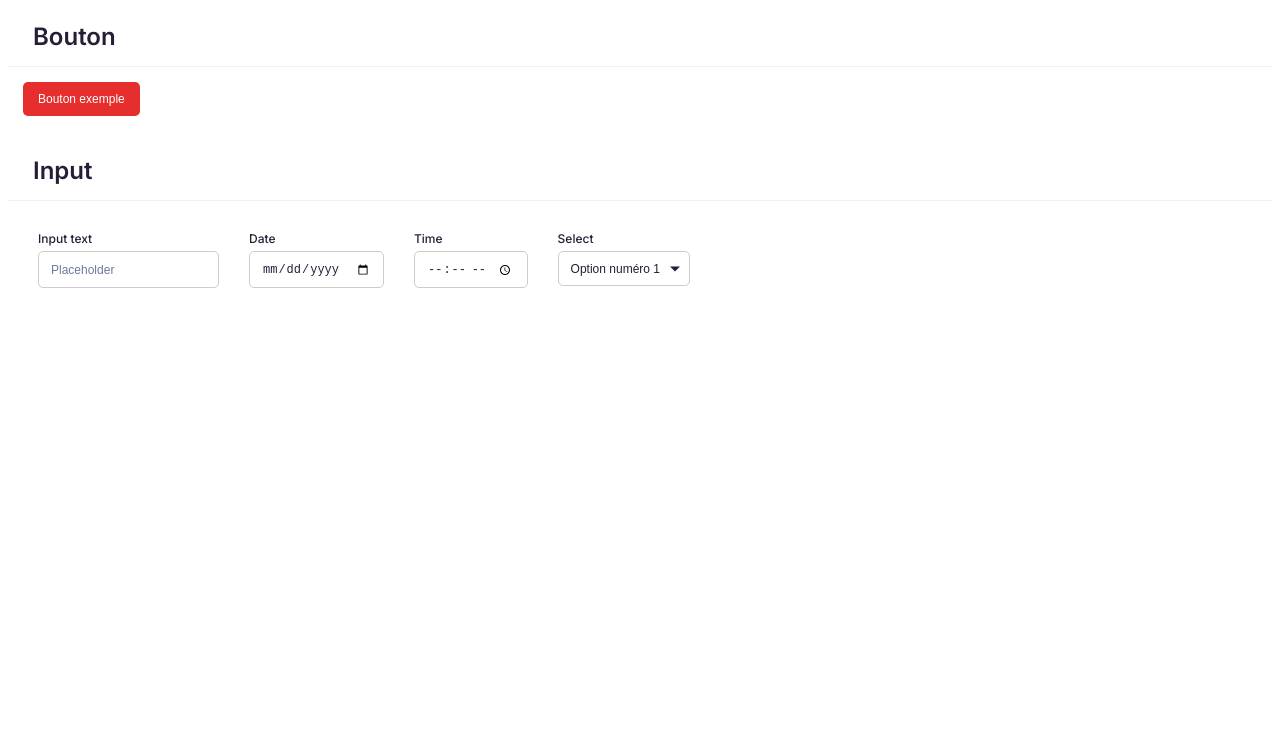
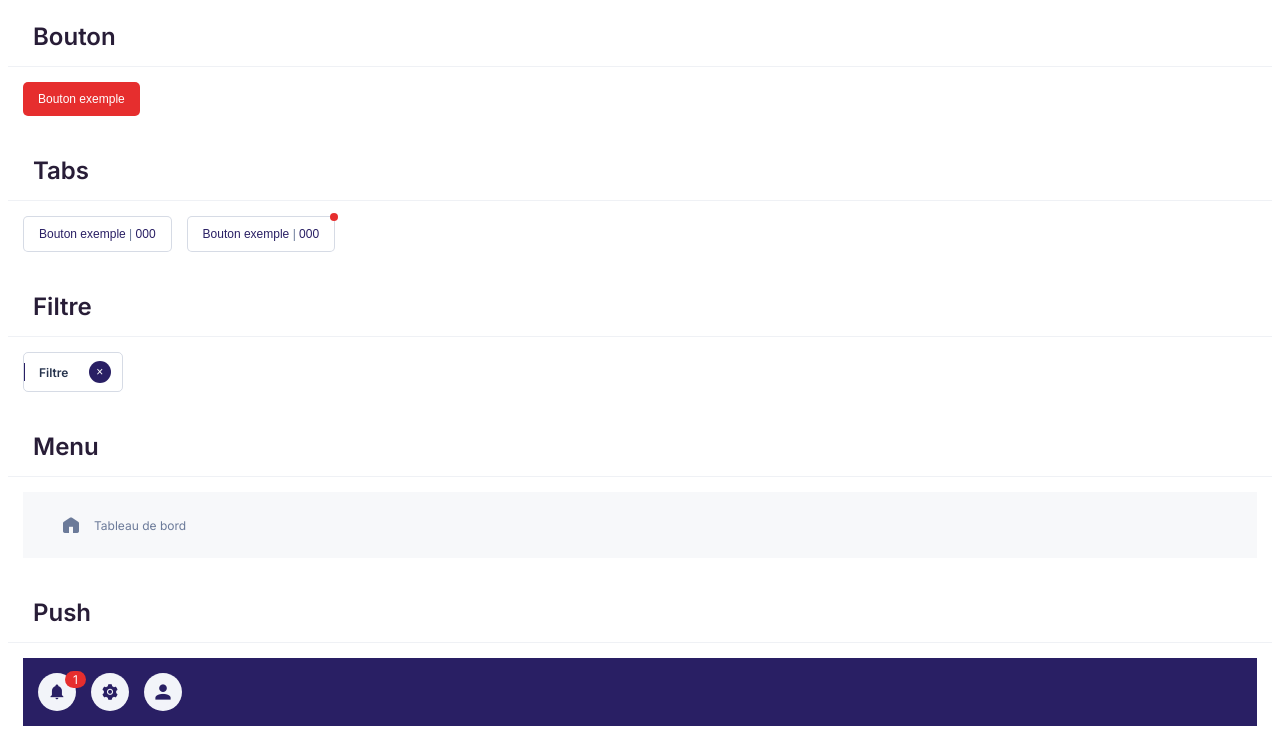
Before and after one commit to Romnain/Components-C-koya, a plain HTML site: page index.html in a window 1280 px wide. Shown: the part 63-800 px from the top of the page. Drawn offline with Linux system fonts and the light colour scheme.

Commit message:
Autre composants

```diff
--- /dev/null
+++ b/fonts.css
@@ -0,0 +1,60 @@
+@font-face {
+    font-family: 'icomoon';
+    src:  url('fonts/icomoon.eot?yahngf');
+    src:  url('fonts/icomoon.eot?yahngf#iefix') format('embedded-opentype'),
+      url('fonts/icomoon.ttf?yahngf') format('truetype'),
+      url('fonts/icomoon.woff?yahngf') format('woff'),
+      url('fonts/icomoon.svg?yahngf#icomoon') format('svg');
+    font-weight: normal;
+    font-style: normal;
+    font-display: block;
+  }
+
+  [class^="icon-"], [class*=" icon-"] {
+    /* use !important to prevent issues with browser extensions that change fonts */
+    font-family: 'icomoon' !important;
+    speak: never;
+    font-style: normal;
+    font-weight: normal;
+    font-variant: normal;
+    text-transform: none;
+    line-height: 1;
+
+    /* Better Font Rendering =========== */
+    -webkit-font-smoothing: antialiased;
+    -moz-osx-font-smoothing: grayscale;
+  }
+
+  .icon-ant-design_setting-filled:before {
+    content: "\e900";
+  }
+  .icon-gridicons_stats-alt:before {
+    content: "\e901";
+  }
+  .icon-ic_baseline-insert-drive-file:before {
+    content: "\e902";
+  }
+  .icon-ic_baseline-photo-camera:before {
+    content: "\e903";
+  }
+  .icon-ic_round-sd-storage:before {
+    content: "\e904";
+  }
+  .icon-ic_round-view-list:before {
+    content: "\e905";
+  }
+  .icon-material-symbols_home-rounded:before {
+    content: "\e906";
+  }
+  .icon-mdi_bell:before {
+    content: "\e907";
+  }
+  .icon-mdi_blog:before {
+    content: "\e908";
+  }
+  .icon-mdi_user:before {
+    content: "\e909";
+  }
+  .icon-ri_calendar-fill:before {
+    content: "\e90a";
+  }
--- a/index.html
+++ b/index.html
@@ -6,6 +6,7 @@
     <meta name="viewport" content="width=device-width, initial-scale=1">
     <link rel="preconnect" href="https://fonts.gstatic.com" crossorigin>
     <link href="https://fonts.googleapis.com/css2?family=Inter:wght@100;200;300;400;500;600;700;800;900&display=swap" rel="stylesheet">
+    <link rel="stylesheet" href="fonts.css" media="screen">
     <link rel="stylesheet" href="styles.css" media="screen">
     <title>Components</title>
   </head>
@@ -18,34 +19,104 @@
     <section>
         <div class="title-components">Bouton</div>
         <div class="p-15">
-            <ul class="flex justify-between w-50">
+            <ul class="flex justify-between">
                 <li><button class="btn">Bouton exemple</button></li>
             </ul>
         </div>
     </section>
     <section>
+      <div class="title-components">Tabs</div>
+      <div class="p-15">
+          <ul class="flex gap-15 ">
+              <li>
+                <button class="tabs">
+                  <span>Bouton exemple</span> |
+                  <span>000</span>
+                </button>
+              </li>
+              <li>
+                <button class="tabs active">
+                  <span>Bouton exemple</span> |
+                  <span>000</span>
+                </button>
+              </li>
+          </ul>
+      </div>
+    </section>
+    <section>
+      <div class="title-components">Filtre</div>
+      <div class="p-15">
+          <ul class="flex gap-15 ">
+              <li>
+
+                <span class="filter">Filtre
+                  <button class="close"></button>
+                </span>
+              </li>
+          </ul>
+      </div>
+    </section>
+    <section>
+      <div class="title-components">Menu</div>
+          <div class="p-15">
+            <nav>
+              <ul class="flex justify-between">
+                  <li class="nav-item p-15">
+                    <a class="nav-link" href="#">
+                      <span class="icon-material-symbols_home-rounded"></span>
+                      <span class="text-menu">Tableau de bord</span>
+                    </a>
+                  </li>
+              </ul>
+            </nav>
+          </div>
+    </section>
+    <section>
+      <div class="title-components">Push</div>
+          <div class=" p-15">
+              <ul class="flex blue gap-15 p-15">
+                  <li>
+                    <a class="push notification" href="#">
+                      <span class="icon-mdi_bell"></span>
+                      <span class="number">1</span>
+                    </a>
+                  </li>
+                  <li>
+                    <a class="push" href="#">
+                      <span class="icon-ant-design_setting-filled"></span>
+                    </a>
+                  </li>
+                  <li>
+                    <a class="push" href="#">
+                      <span class="icon-mdi_user"></span>
+                    </a>
+                  </li>
+              </ul>
+          </div>
+    </section>
+    <section>
       <div class="title-components">Input</div>
       <div class="p-15">
-          <ul class="flex">
-              <li class="p-15">
+          <ul class="flex gap-15">
+              <li>
                 <div class="input-group">
                   <label for="">Input text</label>
                   <input type="text" class="input"placeholder="Placeholder">
                </div>
               </li>
-              <li class="p-15">
+              <li>
                 <div class="input-group">
                   <label for="">Date</label>
                   <input type="date" class="input"placeholder="Placeholder">
                </div>
               </li>
-              <li class="p-15">
+              <li>
                 <div class="input-group">
                   <label for="">Time</label>
                   <input type="time" class="input"placeholder="Placeholder">
                </div>
               </li>
-              <li class="p-15">
+              <li>
                 <div class="input-group">
                   <label for="">Select</label>
                   <div class="select">
@@ -60,6 +131,6 @@
           </ul>
       </div>
   </section>
-    <script src="style.js"></script>
+  <script src="style.js"></script>
   </body>
 </html>
--- a/styles.css
+++ b/styles.css
@@ -12,8 +12,11 @@ body{
     --black50:#CCCCCC;
     --red:#E62E2E;
     --bg:#F2F4F9;
+    --bg-menu-:#F7F8FA;
     --grey:#E5E7EB;
     --grey-blue:#6B7A99;
+    --blue:#291F64;
+    --blue-foncé:#26334D;
   }
 
 *{
@@ -38,6 +41,10 @@ ul li{
 
 .w-50{
     width: 50%;
+}
+
+.gap-15{
+    gap:15px;
 }
 /* -----------------------------------------------------------*/
 
@@ -199,7 +206,6 @@ select::-ms-expand {
     position: relative;
  }
 
- /* Remove IE arrow */
 select::-ms-expand {
     display: none;
   }
@@ -220,3 +226,184 @@ select::-ms-expand {
   }
 
 /* -----------------------------------------------------------*/
+
+
+
+/* Menu */
+nav{
+background: var(--bg-menu-);
+}
+
+.nav-link{
+    display: flex;
+    flex-direction: row;
+    align-items: center;
+    padding: 10px 25px 10px 25px;
+    gap: 15px;
+    color: var(--grey-blue);
+    border-radius: 5px;
+}
+
+.nav-link:hover{
+    background: var(--red);
+    color: var(--white);
+    box-shadow: 0px 8px 4px rgba(0, 0, 0, 0.15);
+    transition: 0.5s;
+}
+
+.text-menu{
+    font-size: 12px;
+}
+
+/* -----------------------------------------------------------*/
+
+
+/* Push */
+
+.blue{
+    background: var(--blue);
+}
+
+.push{
+    display: flex;
+    justify-content: center;
+    align-items: center;
+    width: 38px;
+    height: 38px;
+    background: var(--bg);
+    color: var(--blue);
+    border-radius: 50px;
+}
+
+.push:hover{
+    animation: push 0.5s;
+    box-shadow: 0 0 0 5px transparent;
+}
+
+.push.notification{
+    position: relative;
+}
+
+.number{
+    display: flex;
+    justify-content: center;
+    align-items: center;
+    padding: 1px 8px;
+    background: var(--red);
+    position: absolute;
+    top: -2px;
+    right: -10px;
+    font-size: 12px;
+    color:var(--white);
+    border-radius: 10px;
+}
+
+@keyframes push {
+    0% { box-shadow: 0 0 0 0 var(--bg); }
+  }
+/* -----------------------------------------------------------*/
+
+
+/* Tabs */
+
+.tabs{
+    padding: 10px 15px;
+    border: 1px solid rgba(173, 184, 204, 0.5);
+    border-radius: 5px;
+    color: var(--grey-blue);
+    background: var(--white);
+    position: relative;
+    font-size: 12px;
+}
+
+.tabs span{
+    color: var(--blue);
+    font-weight: 500;
+}
+
+.tabs:hover{
+    animation:tabs 0.5s;
+    background: var(--red);
+    border: none;
+    color: var(--white);
+    box-shadow: 0 0 0 3px transparent;
+}
+
+.tabs:hover span{
+    color: var(--white);
+}
+
+
+.tabs.active::after{
+    content: "";
+    width: 8px;
+    height: 8px;
+    background: var(--red);
+    border-radius: 10px;
+    position: absolute;
+    right: -4px;
+    top: -4px;
+}
+
+@keyframes tabs {
+    0% { box-shadow: 0 0 0 0 var(--red); }
+  }
+
+
+/* -----------------------------------------------------------*/
+
+/* Filtre */
+
+.filter{
+    display: flex;
+    align-items: center;
+    gap: 15px;
+    padding: 7px 5px 7px 15px;
+    border: 1px solid rgba(173, 184, 204, 0.5);
+    border-radius: 5px;
+    font-size: 12px;
+    font-weight: 600;
+    color: var(--blue-foncé);
+    position: relative;
+}
+
+.close{
+    background: none;
+    border: none;
+}
+
+.close::after{
+    display: flex;
+    justify-content: center;
+    align-items: center;
+    border-radius: 15px;
+    content: "\00d7";
+    color: var(--white);
+    background: var(--blue);
+    padding: 11px 8px 11px 7px;
+    font-size: 12px;
+    line-height: 0;
+}
+
+.close:hover::after{
+    background: var(--red);
+}
+
+.filter::before{
+    content: "";
+    display: flex;
+    width: 1px;
+    height: 18px;
+    background: var(--blue);
+    position: absolute;
+    left: 0;
+}
+
+.filter:hover{
+    background: var(--bg);
+    border-color: var(--black20)
+}
+
+
+
+/* -----------------------------------------------------------*/
```
Also changed, not shown: fonts/icomoon.ttf (added), fonts/icomoon.woff (added), 2 other files.
